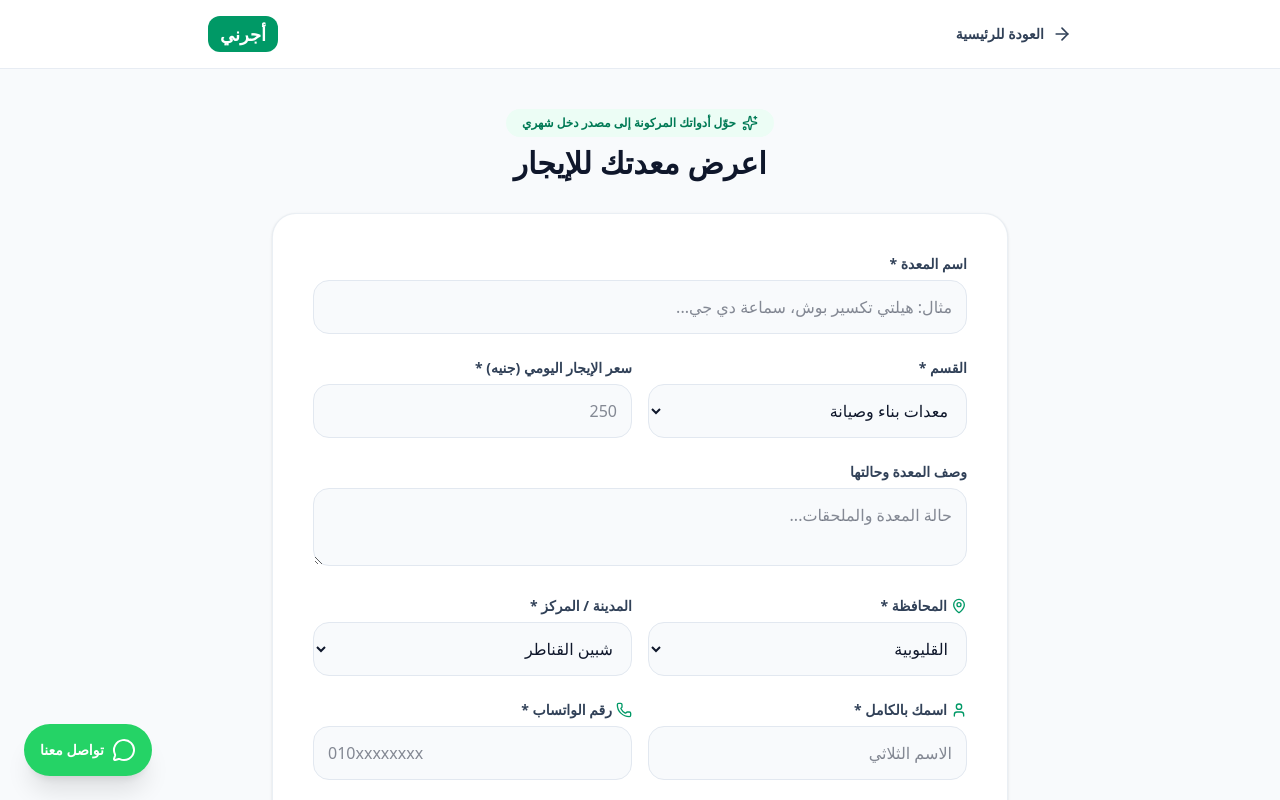
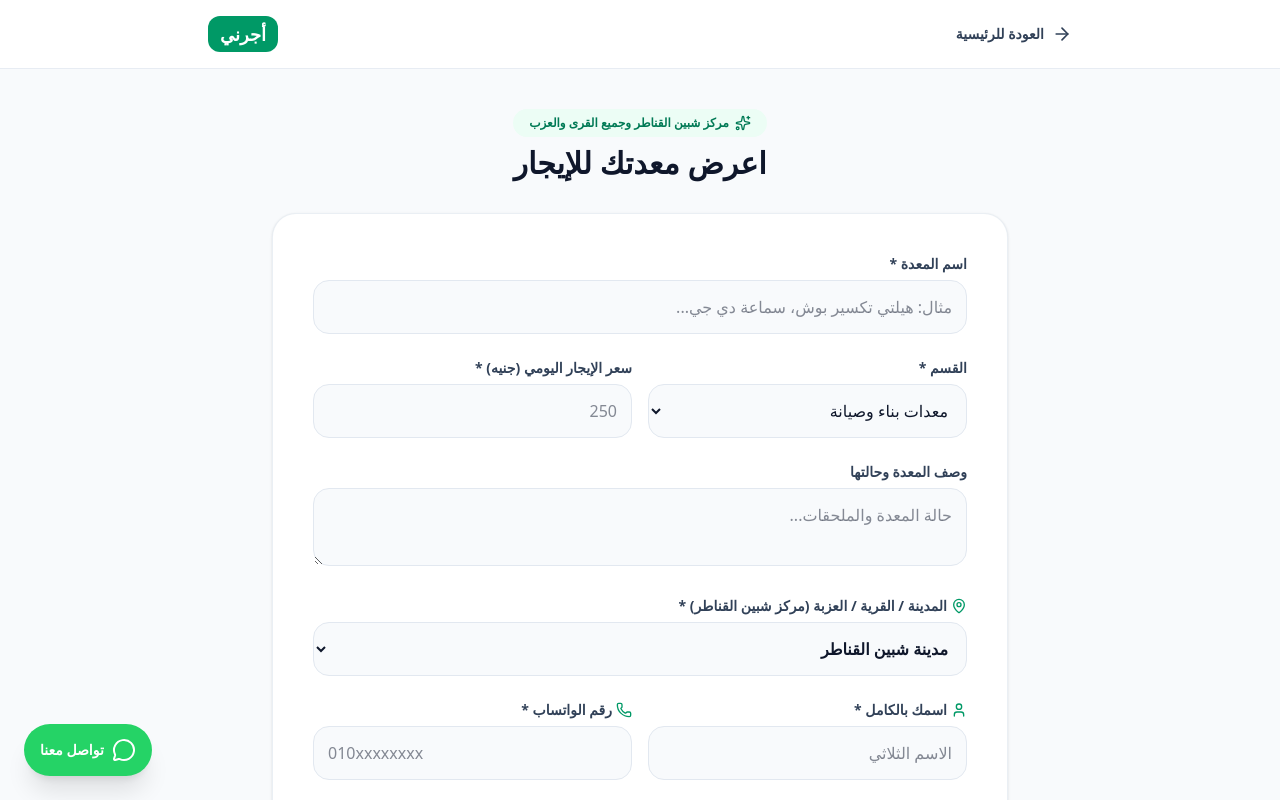
Before and after one commit to hamdy1988/ajirni, a Next.js app: page /add in a window 1280 px wide. Shown: the top 800 px of the page. Built offline with nearby package versions, Linux system fonts and the light colour scheme.

Commit message:
customize for shibin al qanatir and villages

```diff
--- a/src/app/add/page.tsx
+++ b/src/app/add/page.tsx
@@ -10,46 +10,21 @@ const supabase = createClient(
   process.env.NEXT_PUBLIC_SUPABASE_ANON_KEY!
 );
 
-const EGYPT_LOCATIONS: Record<string, string[]> = {
-  "القليوبية": ["شبين القناطر", "بنها", "الخانكة", "القناطر الخيرية", "طوخ", "قليوب", "شبرا الخيمة", "العبور", "كفر شكر", "قها"],
-  "القاهرة": ["مدينة نصر", "التجمع الخامس", "مصر الجديدة", "المعادي", "حلوان", "شبرا", "عين شمس", "المقطم", "الرحاب", "الشروق", "مدينتي", "المرج"],
-  "الجيزة": ["6 أكتوبر", "الشيخ زايد", "الهرم", "فيصل", "الدقي", "المهندسين", "إمبابة", "البدرشين", "الحوامدية", "أوسيم", "كرداسة"],
-  "الشرقية": ["الزقازيق", "العاشر من رمضان", "بلبيس", "منيا القمح", "فاقوس", "أبو حماد", "ههيا", "ديرب نجم"],
-  "الدقهلية": ["المنصورة", "طلخا", "ميت غمر", "السنبلاوين", "دكرنس", "بلقاس", "شربين"],
-  "الغربية": ["طنطا", "المحلة الكبرى", "كفر الزيات", "زفتى", "السنطة", "بسيون", "سمنود"],
-  "المنوفية": ["شبين الكوم", "السادات", "منوف", "أشمون", "الباجور", "قويسنا", "تلا"],
-  "الإسكندرية": ["سموحة", "سيدي جابر", "المنتزه", "العجمي", "برج العرب", "محرم بك", "العامرية"],
-  "البحيرة": ["دمنهور", "كفر الدوار", "إيتاي البارود", "كوم حمادة", "أبو المطامير", "رشيد", "وادي النطرون"],
-  "كفر الشيخ": ["كفر الشيخ", "دسوق", "فوه", "مطوبس", "بلطيم", "الحامول", "بيلا"],
-  "دمياط": ["دمياط", "دمياط الجديدة", "رأس البر", "فارسكور", "الزرقا", "كفر سعد"],
-  "بورسعيد": ["حي الشرق", "حي العرب", "حي الضواحي", "حي الزهور", "بورفؤاد"],
-  "الإسماعيلية": ["الإسماعيلية", "فايد", "القنطرة شرق", "القنطرة غرب", "التل الكبير"],
-  "السويس": ["حي السويس", "حي الأربعين", "حي عتاقة", "حي فيصل", "العين السخنة"],
-  "الفيوم": ["الفيوم", "سنورس", "إطسا", "طامية", "أبشواي"],
-  "بني سويف": ["بني سويف", "الواسطى", "ناصر", "ببا", "الفشن"],
-  "المنيا": ["المنيا", "ملوي", "سمالوط", "بني مزار", "مغاغة", "أبو قرقاص"],
-  "أسيوط": ["أسيوط", "ديروط", "منفلوط", "القوصية", "أبو تيج"],
-  "سوهاج": ["سوهاج", "جرجا", "طما", "طهطا", "أخميم"],
-  "قنا": ["قنا", "نجع حمادي", "دشنا", "قوص", "أبو تشت"],
-  "الأقصر": ["الأقصر", "إسنا", "أرمنت", "البياضية"],
-  "أسوان": ["أسوان", "كوم أمبو", "إدفو", "دراو"],
-  "البحر الأحمر": ["الغردقة", "رأس غارب", "سفاجا", "القصير", "مرسى علم"],
-  "مطروح": ["مرسى مطروح", "العلمين", "الحمام", "سيوة"],
-  "شمال سيناء": ["العريش", "الشيخ زويد", "بئر العبد"],
-  "جنوب سيناء": ["شرم الشيخ", "دهب", "نويبع", "الطور"],
-  "الوادي الجديد": ["الخارجة", "الداخلة", "الفرافرة"]
-};
+const SHIBIN_VILLAGES = [
+  "مدينة شبين القناطر", "كفر شبين", "طحانوب", "نوى", "الأحراز", "الجعافرة",
+  "منية شبين", "تل بني تميم", "القشيش", "الزهويين", "كفر طحا", "كفر الشوبك",
+  "طحوريا", "كفر الدير", "كفر سندوة", "كفر الصهبي", "كفر سليمان الور", "كفر حمزة",
+  "كفر سعد بحيري", "كفر الشيخة سالمة", "كفر الترامسة", "كفر الحصافة", "الحصافة",
+  "الحزانية", "السلمانية", "العطارة", "الغريري", "المريج", "القلزم", "عرب جهينة",
+  "عرب الصوالحة", "عرب العليقات", "عرب الشعارة", "عرب الرمل", "كوم السمن",
+  "منشأة الكرام", "نزلة عرب جهينة", "عزبة الوكيل", "عزبة الجندي", "عزبة الإصلاح",
+  "قرية أو عزبة أخرى بالمركز"
+];
 
 const CATEGORIES = [
-  "معدات بناء وصيانة",
-  "عدد يدوية وكهربائية",
-  "أفراح وصوتيات وإضاءة",
-  "كاميرات وتصوير ومونتاج",
-  "معدات زراعية وري",
-  "مولدات كهرباء وضواغط",
-  "رحلات وتخييم وشواء",
-  "أجهزة طبية ورعاية منزلية",
-  "أدوات تنظيف وصيانة منزلية",
+  "معدات بناء وصيانة", "عدد يدوية وكهربائية", "أفراح وصوتيات وإضاءة",
+  "كاميرات وتصوير ومونتاج", "معدات زراعية وري", "مولدات كهرباء وضواغط",
+  "رحلات وتخييم وشواء", "أجهزة طبية ورعاية منزلية", "أدوات تنظيف وصيانة منزلية",
   "سيارات ومقطورات ونقل"
 ];
 
@@ -60,8 +35,7 @@ export default function AddEquipment() {
   const [category, setCategory] = useState("معدات بناء وصيانة");
   const [description, setDescription] = useState("");
   const [dailyPrice, setDailyPrice] = useState("");
-  const [governorate, setGovernorate] = useState("القليوبية");
-  const [city, setCity] = useState("شبين القناطر");
+  const [village, setVillage] = useState("مدينة شبين القناطر");
   const [ownerName, setOwnerName] = useState("");
   const [ownerPhone, setOwnerPhone] = useState("");
   const [equipmentImage, setEquipmentImage] = useState<File | null>(null);
@@ -84,7 +58,8 @@ export default function AddEquipment() {
       const idCardUrl = await uploadFile(idCardImage, "id_cards");
       const { error } = await supabase.from("equipment").insert([{
         title, category, description, daily_price: Number(dailyPrice),
-        governorate, city, owner_name: ownerName, owner_phone: ownerPhone,
+        governorate: "القليوبية - شبين القناطر", city: village,
+        owner_name: ownerName, owner_phone: ownerPhone,
         image_url: imageUrl, id_card_url: idCardUrl, status: "pending",
       }]);
       if (error) throw error;
@@ -100,14 +75,12 @@ export default function AddEquipment() {
         <div className="bg-white max-w-md w-full p-8 rounded-3xl shadow-xl border border-slate-100 text-center space-y-5">
           <CheckCircle2 className="w-16 h-16 text-emerald-600 mx-auto" />
           <h2 className="text-2xl font-black text-slate-900">تم استلام معدتك بنجاح!</h2>
-          <p className="text-slate-500 text-sm">شكراً لك يا <strong>{ownerName}</strong>. سنراجع بياناتك لتفعيل الإعلان قريباً.</p>
+          <p className="text-slate-500 text-sm">شكراً لك يا <strong>{ownerName}</strong>. سنراجع بياناتك لتفعيل الإعلان في شبين القناطر قريباً.</p>
           <Link href="/" className="block w-full bg-slate-900 hover:bg-emerald-600 text-white py-3.5 rounded-2xl font-bold">العودة للرئيسية</Link>
         </div>
       </div>
     );
   }
-
-  const citiesList = EGYPT_LOCATIONS[governorate] || [];
 
   return (
     <div className="min-h-screen bg-[#F8FAFC] text-slate-900 pb-16">
@@ -123,7 +96,7 @@ export default function AddEquipment() {
       <div className="max-w-3xl mx-auto px-4 pt-10">
         <div className="text-center space-y-2 mb-8">
           <div className="inline-flex items-center gap-1.5 bg-emerald-50 text-emerald-700 px-4 py-1.5 rounded-full text-xs font-bold">
-            <Sparkles className="w-4 h-4" /> <span>حوّل أدواتك المركونة إلى مصدر دخل شهري</span>
+            <Sparkles className="w-4 h-4" /> <span>مركز شبين القناطر وجميع القرى والعزب</span>
           </div>
           <h1 className="text-3xl font-black text-slate-900">اعرض معدتك للإيجار</h1>
         </div>
@@ -154,32 +127,13 @@ export default function AddEquipment() {
             <textarea rows={2} placeholder="حالة المعدة والملحقات..." className="w-full p-3.5 bg-slate-50 border border-slate-200 rounded-2xl" value={description} onChange={(e) => setDescription(e.target.value)} />
           </div>
 
-          <div className="grid grid-cols-1 sm:grid-cols-2 gap-4">
-            <div>
-              <label className="block text-sm font-bold text-slate-700 mb-1.5 flex items-center gap-1"><MapPin className="w-4 h-4 text-emerald-600" /> المحافظة *</label>
-              <select
-                className="w-full p-3.5 bg-slate-50 border border-slate-200 rounded-2xl"
-                value={governorate}
-                onChange={(e) => {
-                  const newGov = e.target.value;
-                  setGovernorate(newGov);
-                  const nextCities = EGYPT_LOCATIONS[newGov] || [];
-                  setCity(nextCities.at(0) || "");
-                }}
-              >
-                {Object.keys(EGYPT_LOCATIONS).map((gov) => (
-                  <option key={gov} value={gov}>{gov}</option>
-                ))}
-              </select>
-            </div>
-            <div>
-              <label className="block text-sm font-bold text-slate-700 mb-1.5">المدينة / المركز *</label>
-              <select className="w-full p-3.5 bg-slate-50 border border-slate-200 rounded-2xl" value={city} onChange={(e) => setCity(e.target.value)}>
-                {citiesList.map((c) => (
-                  <option key={c} value={c}>{c}</option>
-                ))}
-              </select>
-            </div>
+          <div>
+            <label className="block text-sm font-bold text-slate-700 mb-1.5 flex items-center gap-1"><MapPin className="w-4 h-4 text-emerald-600" /> المدينة / القرية / العزبة (مركز شبين القناطر) *</label>
+            <select className="w-full p-3.5 bg-slate-50 border border-slate-200 rounded-2xl font-bold" value={village} onChange={(e) => setVillage(e.target.value)}>
+              {SHIBIN_VILLAGES.map((v) => (
+                <option key={v} value={v}>{v}</option>
+              ))}
+            </select>
           </div>
 
           <div className="grid grid-cols-1 sm:grid-cols-2 gap-4">
```
